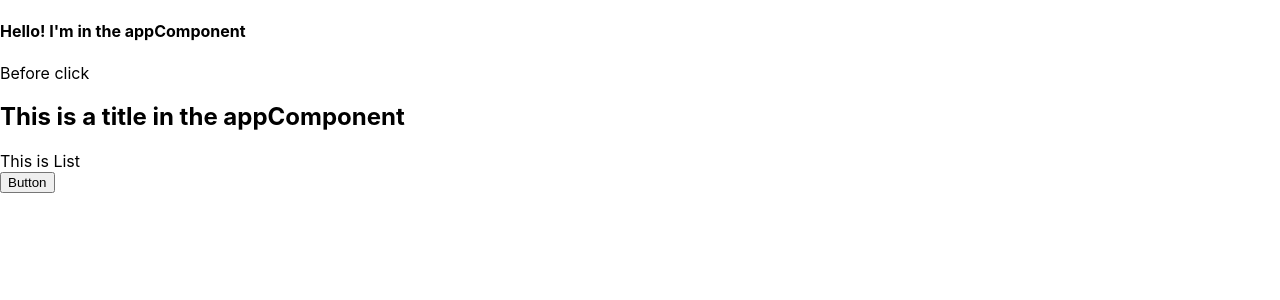
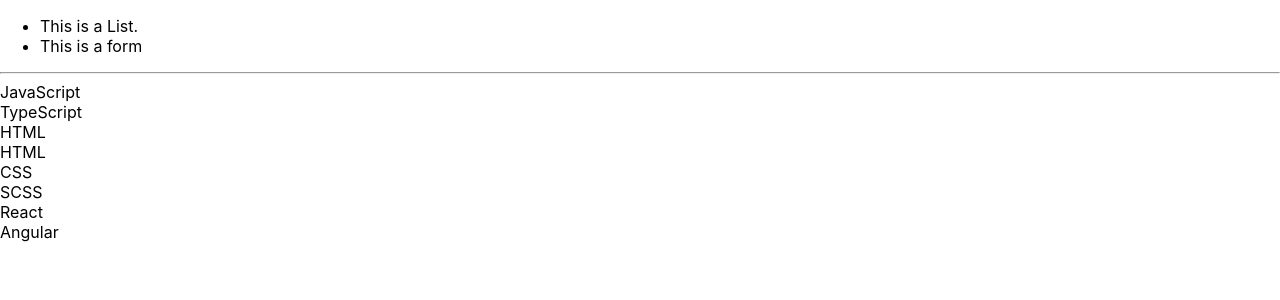
Before and after one commit to Tomoko-hub/reactVol1, a React (Create React App) app: page / in a window 1280 px wide. Shown: the top 300 px of the page. Built offline with nearby package versions, Linux system fonts and the light colour scheme.

Commit message:
create List.js

```diff
--- a/src/App.js
+++ b/src/App.js
@@ -1,30 +1,28 @@
 import  React from 'react';
 import { List } from "./List";
+import { Form } from "./Form";
 
 class App extends React.Component {
   constructor(props) {
     super(props);
-    this.state = {description: "Before click"}
-  }
-
-  changeDescription() {
-    this.setState({
-      description:"After Click"
-    })
+    this.state = {tab:'list'}
   }
 
   render () {
-    const { description } = this.state;
+    const { tab } = this.state;
+
     return (
       <div>
-        <h4>
-        Hello! I'm in the appComponent
-        </h4>
-        { description }
-        <List title="This is a title in the appComponent" />
-        <button onClick={() => this.changeDescription()}>
-        Button
-        </button>
+        <header>
+          <ul>
+            <li onClick={() => this.setState({ tab: 'list'})}>This is a List.</li>
+            <li onClick={() => this.setState({ tab: 'form'})}>This is a form</li>
+          </ul>
+        </header>
+        <hr />
+        {
+          tab === 'list' ? <List /> : <Form />
+        }
       </div>
     )
   }
--- /dev/null
+++ b/src/Form.js
@@ -0,0 +1,9 @@
+import React from 'react';
+
+export class Form extends React.Component {
+    render () {
+        return(
+             <div> This is Form.js</div>
+        )
+    }
+}
--- a/src/List.js
+++ b/src/List.js
@@ -1,17 +1,27 @@
 import React from 'react';
+
+const LANGUAGES = [
+    'JavaScript',
+    'TypeScript',
+    'HTML',
+    'HTML',
+    'CSS',
+    'SCSS',
+    'React',
+    'Angular'
+];
 
 export class List extends React.Component {
 
     render () {
-        const {title} = this.props;
+
         return(
             <div>
-                <h2>
-                    { title }
-                </h2>
-                <div>
-                    This is List
-                </div>
+                {
+                    LANGUAGES.map((lang, index) => {
+                        return <div key={index}>{lang}</div>
+                    })
+                }
             </div>
         )
 
```
